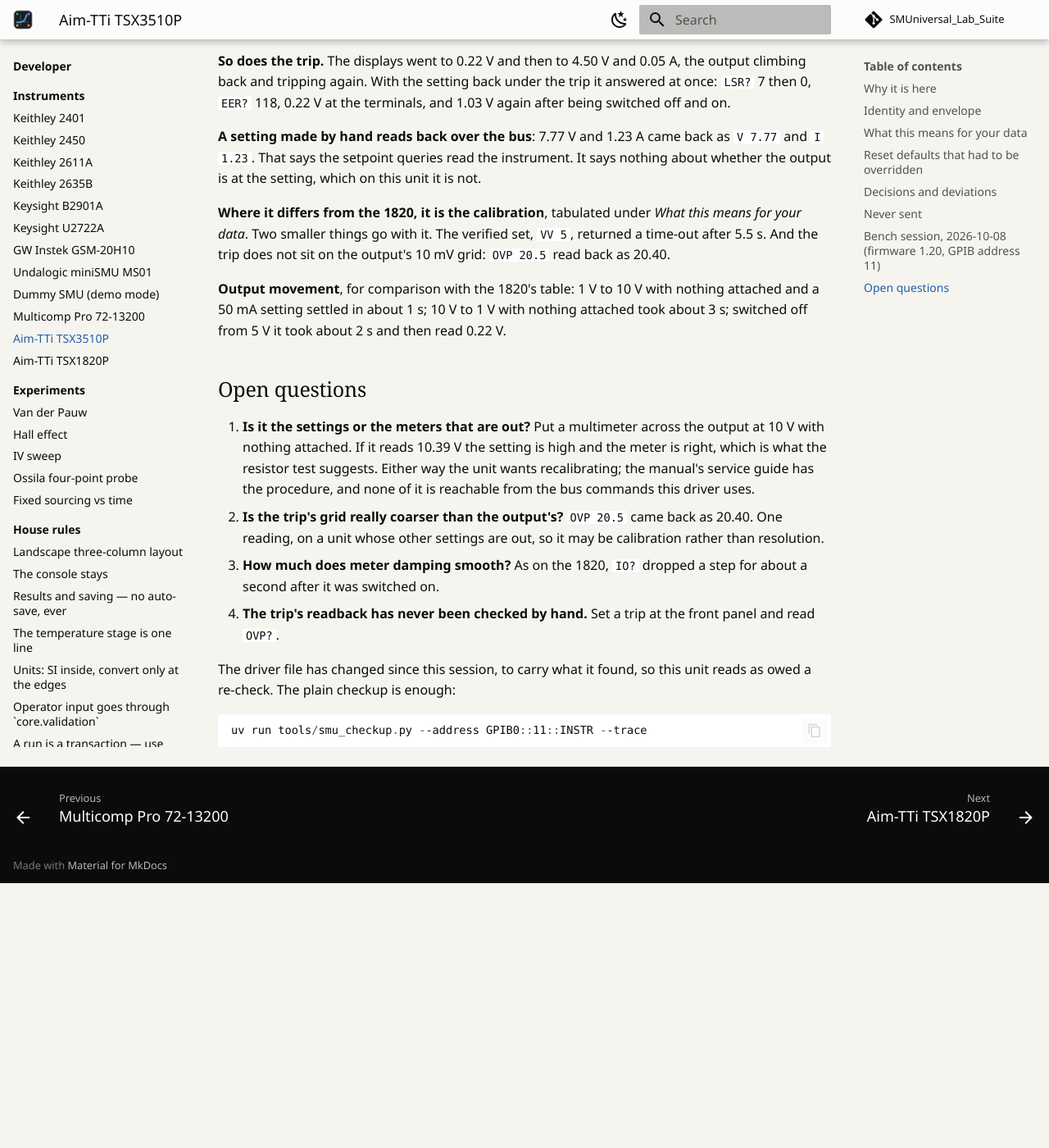
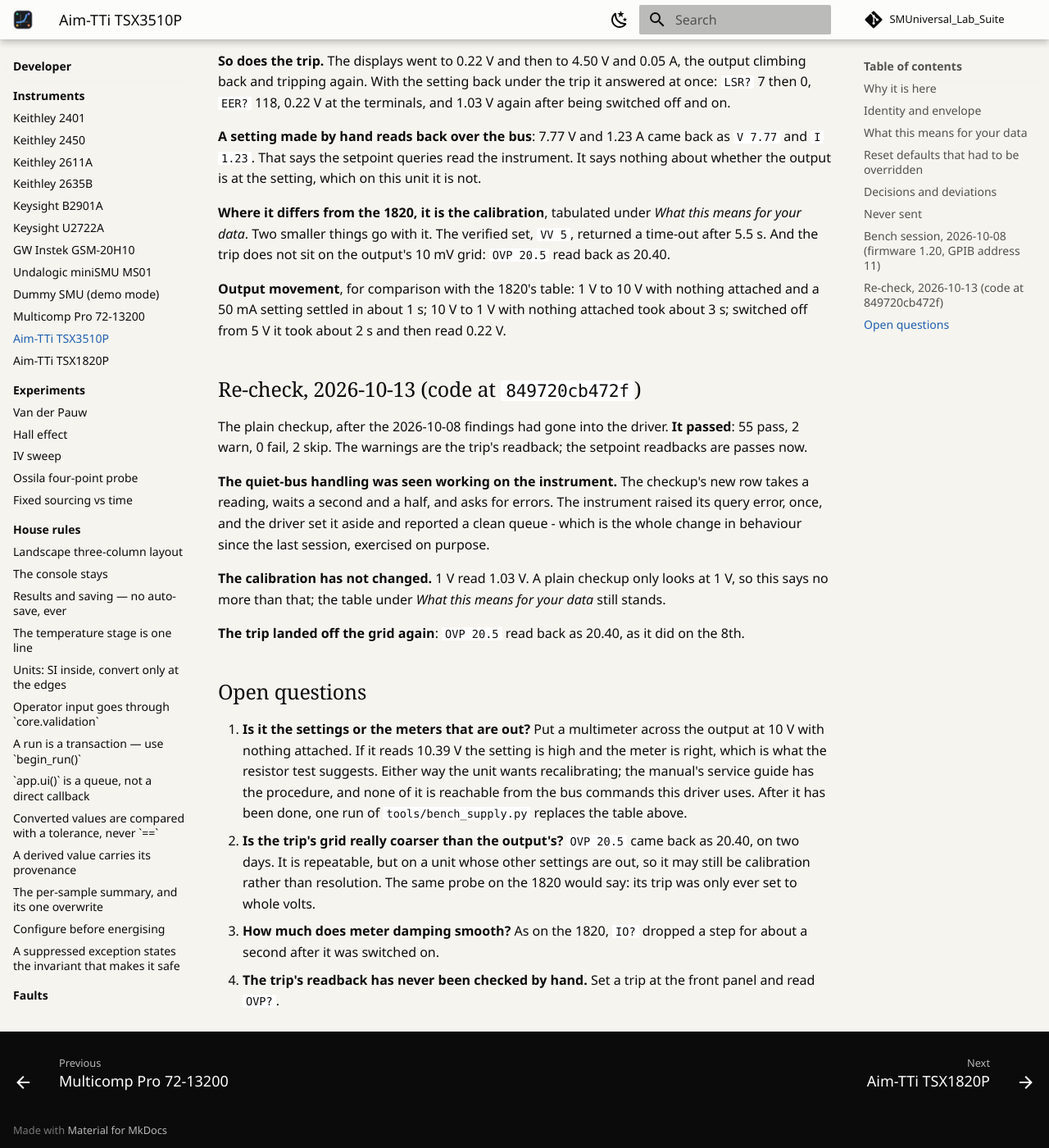
Before and after one commit to jcgutierrezg/SMUniversal_Lab_Suite, an MkDocs documentation site: the page built from docs/instruments/aimtti-tsx3510p.md, in a window 1280 px wide and 1400 px high, scrolled down 4964 px. Shown: the whole window at 82% size. Built offline with MkDocs 1.6.1 and Material for MkDocs 9.7.7, drawn with Linux system fonts in a browser that asks for light colours; comment, search, counter and statistics services are not loaded; before the commit the page ends 6041 px from its top, so only the background shows below that.

Commit message:
Record the TSX3510P's re-check
2026-10-13 at 849720cb472f, GPIB address 11, nothing attached: 55 pass,
2 warn, 0 fail, 2 skip. The warnings are the trip readback.

The row added last time, which pauses after a reading and asks for errors,
passed on the instrument: it raised its quiet-bus query error once and the
driver set it aside.

Its fingerprint, 5cee3e958288, is the current driver's, so the 3510 reads
as commissioned. The unit is still out of calibration - 1 V read 1.03 V -
and its note still says so. The TSX1820P has not been run against the
current driver and still reads as owed a re-check.

Notes and generated pages only. Under 1.0.3.

Co-Authored-By: Claude Opus 5.5 <noreply@anthropic.com>

````diff
--- a/docs/instruments/aimtti-tsx3510p.md
+++ b/docs/instruments/aimtti-tsx3510p.md
@@ -9,13 +9,13 @@ maintenance: active
 
 # --- bench facts: hand-written, and the schema requires them -------------
 bench_ever: true
-last_bench: 2026-10-08
-bench_notes: "2026-10-08 first session at 5785baca8f98, GPIB address 11, nothing attached: 52 pass, 4 warn, 0 fail, 2 skip. The four warnings are readbacks that agreed and had not been verified; the two setpoint ones have been since, by hand. A current of zero came back as error 103, and the burst check passed 10 of 10. tools/bench_supply.py followed and ran to the end, resistor and deliberate trip included. The checkup passed, but the unit is out of calibration: 10 V set read 10.39 V and a 0.91 A setting delivered 0.80 A - see the note"
-bench_code: "9fe7bfdf67ac"
+last_bench: 2026-10-13
+bench_notes: "2026-10-13 re-check at 849720cb472f, GPIB address 11, nothing attached: 55 pass, 2 warn, 0 fail, 2 skip. The two warnings are the trip readback, which nobody has checked against a trip set by hand; the two skips need a load. The setpoint readbacks pass. The new row that pauses after a reading passed, with the instrument raising its quiet-bus query error once and the driver setting it aside. 1 V read 1.03 V: the unit is still out of calibration, as on 2026-10-08, when tools/bench_supply.py also ran to the end - see the note"
+bench_code: "5cee3e958288"
 bench_result: pass
 bench_result_note: null
 bench_revalidated: null
-reading_time: "48 to 54 ms for a pair of readings, measured 2026-10-08 with the output on and nothing attached"
+reading_time: "48 to 54 ms for a pair of readings, measured 2026-10-08 with the output on and nothing attached; 49 ms on 2026-10-13"
 resolution: "10 mV and 10 mA, for setting and for readback. Measured 2026-10-08: an off-grid voltage lands on the nearest step, an off-grid current on the step below"
 best_for: "holding a rail or driving a heater, up to 35 V and 10 A - an auxiliary, not a measuring instrument"
 connection: "GPIB (GPIB-USB adapter)"
@@ -280,6 +280,25 @@ with nothing attached and a 50 mA setting settled in about 1 s; 10 V
 to 1 V with nothing attached took about 3 s; switched off from 5 V it
 took about 2 s and then read 0.22 V.
 
+## Re-check, 2026-10-13 (code at `849720cb472f`)
+
+The plain checkup, after the 2026-10-08 findings had gone into the
+driver. **It passed**: 55 pass, 2 warn, 0 fail, 2 skip. The warnings are
+the trip's readback; the setpoint readbacks are passes now.
+
+**The quiet-bus handling was seen working on the instrument.** The
+checkup's new row takes a reading, waits a second and a half, and asks
+for errors. The instrument raised its query error, once, and the driver
+set it aside and reported a clean queue - which is the whole change in
+behaviour since the last session, exercised on purpose.
+
+**The calibration has not changed.** 1 V read 1.03 V. A plain checkup
+only looks at 1 V, so this says no more than that; the table under
+*What this means for your data* still stands.
+
+**The trip landed off the grid again**: `OVP 20.5` read back as 20.40,
+as it did on the 8th.
+
 ## Open questions
 
 1. **Is it the settings or the meters that are out?** Put a multimeter
@@ -287,18 +306,14 @@ took about 2 s and then read 0.22 V.
    the setting is high and the meter is right, which is what the
    resistor test suggests. Either way the unit wants recalibrating; the
    manual's service guide has the procedure, and none of it is
-   reachable from the bus commands this driver uses.
+   reachable from the bus commands this driver uses. After it has been
+   done, one run of `tools/bench_supply.py` replaces the table above.
 2. **Is the trip's grid really coarser than the output's?** `OVP 20.5`
-   came back as 20.40. One reading, on a unit whose other settings are
-   out, so it may be calibration rather than resolution.
+   came back as 20.40, on two days. It is repeatable, but on a unit
+   whose other settings are out, so it may still be calibration rather
+   than resolution. The same probe on the 1820 would say: its trip was
+   only ever set to whole volts.
 3. **How much does meter damping smooth?** As on the 1820, `IO?`
    dropped a step for about a second after it was switched on.
 4. **The trip's readback has never been checked by hand.** Set a trip
    at the front panel and read `OVP?`.
-
-The driver file has changed since this session, to carry what it found,
-so this unit reads as owed a re-check. The plain checkup is enough:
-
-```powershell
-uv run tools/smu_checkup.py --address GPIB0::11::INSTR --trace
-```
````
Also changed, not shown: CHANGELOG.md (+6 -5 lines), docs/guide/instruments/aimtti-tsx3510p.md (+1 -3 lines), docs/guide/instruments/index.md (+1 -1 lines), docs/open/checkup-owed.md (+0 -1 lines), docs/open/technical-debt.md (+1 -1 lines).
